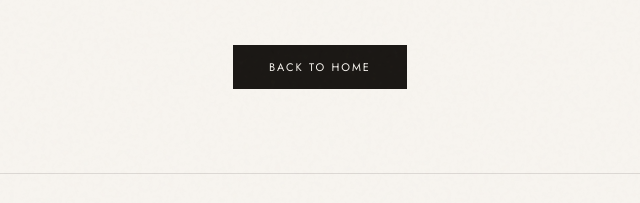
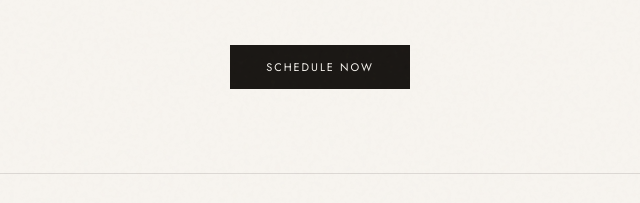
Before and after one commit to thebrianandrus/SelfTapeNetwork, a plain HTML site: page about.html in a window 1280 px wide. Shown: the part 547-750 px from the top of the page, 320-960 px from the left. Drawn offline with nearby package versions, Linux system fonts and the light colour scheme.

Commit message:
Change link from 'Back to Home' to 'Schedule Now'

```diff
--- a/about.html
+++ b/about.html
@@ -189,7 +189,7 @@
 
     <p>Welcome to Self Tape Network, your destination for booking a reader for all your self tape film acting auditions. Reserve time with professional actors dedicated to helping you nail your self tape auditions and book the jobs of your dreams. Schedule your next self tape session today!</p>
 
-    <a href="index.html" class="btn-primary">Back to Home</a>
+    <a href="schedule.html" class="btn-primary">Schedule Now</a>
   </main>
 
   <footer>
```
